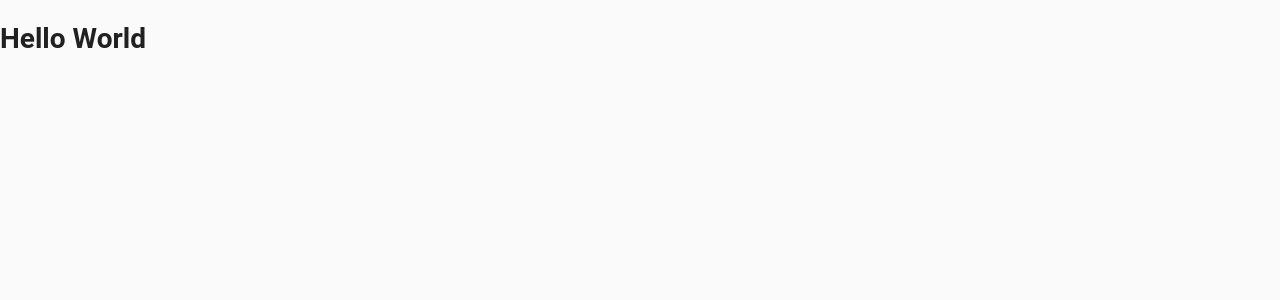
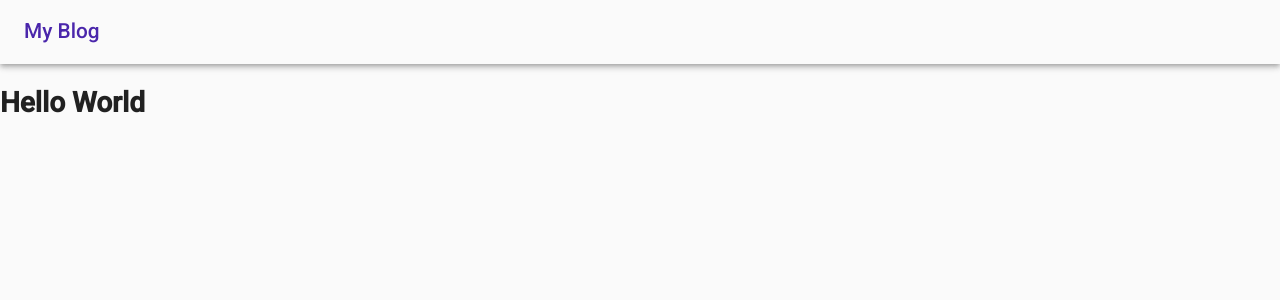
Before and after one commit to orianabreu/RavenPackTest, a React (Create React App) app: page / in a window 1280 px wide. Shown: the top 300 px of the page. Built offline with nearby package versions, Linux system fonts and the light colour scheme.

Commit message:
create navigation bar component

```diff
--- a/public/index.html
+++ b/public/index.html
@@ -3,6 +3,7 @@
   <head>
     <meta charset="utf-8" />
     <link rel="icon" href="%PUBLIC_URL%/favicon.ico" />
+    <link href="https://fonts.googleapis.com/css2?family=Roboto:wght@100;500&display=swap" rel="stylesheet">
     <meta name="viewport" content="width=device-width, initial-scale=1" />
     <meta name="theme-color" content="#000000" />
     <meta
--- a/src/App.js
+++ b/src/App.js
@@ -1,11 +1,14 @@
 import { ThemeProvider } from '@material-ui/core/styles';
 import CssBaseline from "@material-ui/core/CssBaseline";
+
 import theme from './styles/theme';
+import NavBar from './components/NavigationBar/NavBar';
 
 function App() {
   return (
     <ThemeProvider theme={theme}>
       <CssBaseline />
+      <NavBar />
        <h1>Hello World</h1>
     </ ThemeProvider>
   );
--- /dev/null
+++ b/src/components/NavigationBar/NavBar.js
@@ -0,0 +1,24 @@
+import React from 'react';
+import AppBar from '@material-ui/core/AppBar';
+import Toolbar from '@material-ui/core/Toolbar';
+import Typography from '@material-ui/core/Typography';
+import Button from '@material-ui/core/Button';
+
+import useStyles from './styles';
+
+export default function NavBar() {
+  const {container, title, MuiAppBar} = useStyles();
+
+  return (
+    <div className={container}>
+      <AppBar position="static" className={MuiAppBar}>
+        <Toolbar>
+          <Typography className={title}>
+            My Blog
+          </Typography>
+
+        </Toolbar>
+      </AppBar>
+    </div>
+  );
+}
--- /dev/null
+++ b/src/components/NavigationBar/styles.js
@@ -0,0 +1,17 @@
+import { makeStyles } from '@material-ui/core/styles';
+
+const useStyles = makeStyles((theme) => ({
+    container: {
+      flexGrow: 1,
+    },
+    title: {
+      flexGrow: 1,
+      fontSize: '1.3rem',
+      color: theme.palette.primary.main,
+    },
+    MuiAppBar: {
+        backgroundColor: 'transparent',
+    }
+  }));
+
+  export default useStyles;
```
